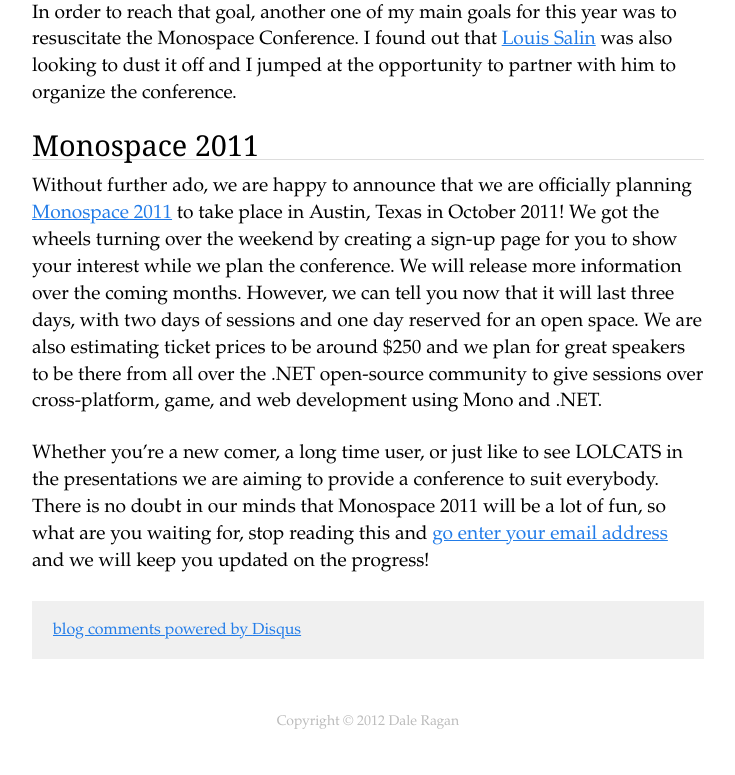
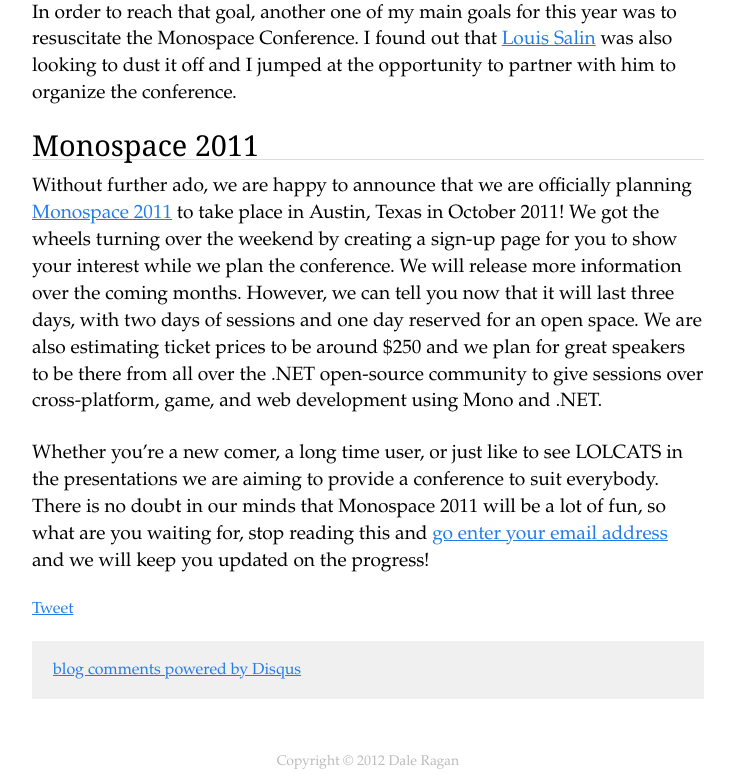
Before and after one commit to dragan/dragan.github.io, a Jekyll site: the page built from _posts/2011-03-21-monospace-refresh.md, in a window 1280 px wide and 900 px high, scrolled down 610 px, cut to the strip 125-900 px from the top of the window. Shown: the whole strip, without its empty margins (272-1007 px from the left). Built offline with Jekyll 4.4.1, drawn with Linux system fonts in a browser that asks for light colours; Markdown is read by kramdown in place of the engine named in the settings; comment, search, counter and statistics services are not loaded; before the commit the page ends 1470 px from its top, so only the background shows below that.

Commit message:
Including a tweet link on posts.

```diff
--- /dev/null
+++ b/_includes/twitter.html
@@ -0,0 +1 @@
+<script src="http://platform.twitter.com/widgets.js"></script>
--- a/_layouts/post.html
+++ b/_layouts/post.html
@@ -9,6 +9,7 @@
   </header>
   <section>
     {{ content }}
+    <a href="http://twitter.com/share" class="twitter-share-button" data-count="horizontal" data-via="dwragan">Tweet</a>
     {% include comments.html %}
   </section>
 </article>
--- a/_layouts/site.html
+++ b/_layouts/site.html
@@ -26,5 +26,6 @@
       <p>Copyright &copy; 2012 Dale Ragan</p>
     </footer>
     {% include analytics.html %}
+    {% include twitter.html %}
   </body>
 </html>
```
Also changed, not shown: 7 other files.
